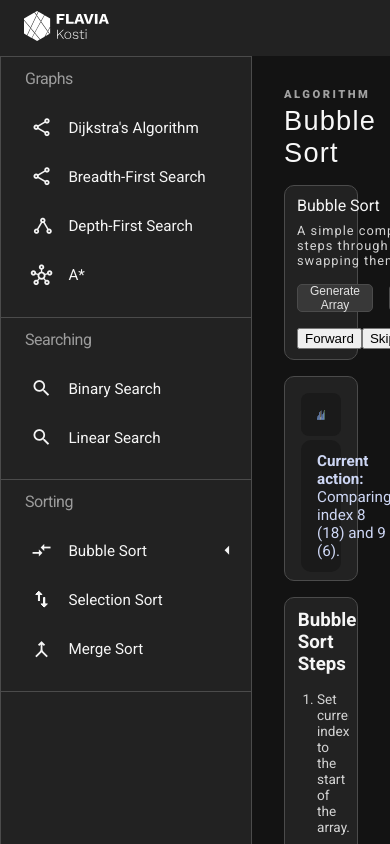
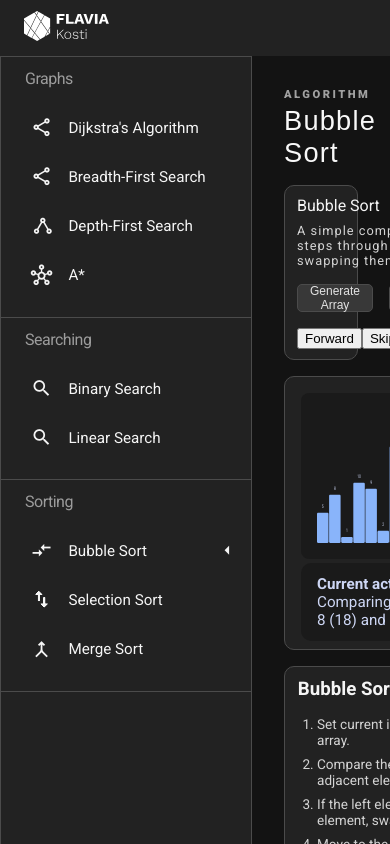
Before and after one commit to flavia3107/algorithm-visualizer, an Angular app: page / in a window 390 px wide. Shown: the top 844 px of the page. Built offline with nearby package versions, Linux system fonts and the light colour scheme.

Commit message:
Algorithm-Visualizer: Responsivity - P9

```diff
--- a/src/app/app.scss
+++ b/src/app/app.scss
@@ -110,7 +110,9 @@ img {
 		flex-direction: column;
 	}
 
-	.visualizer-row > * {
-		width: 100%;
+	.visualizer-row .graph {
+		flex: 1;
+		aspect-ratio: 17 / 15;
+		width: auto;
 	}
 }
```
